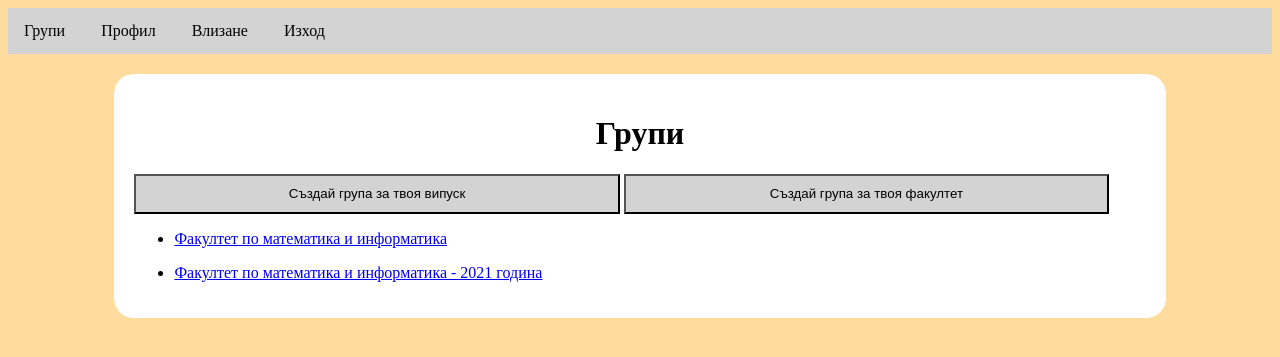
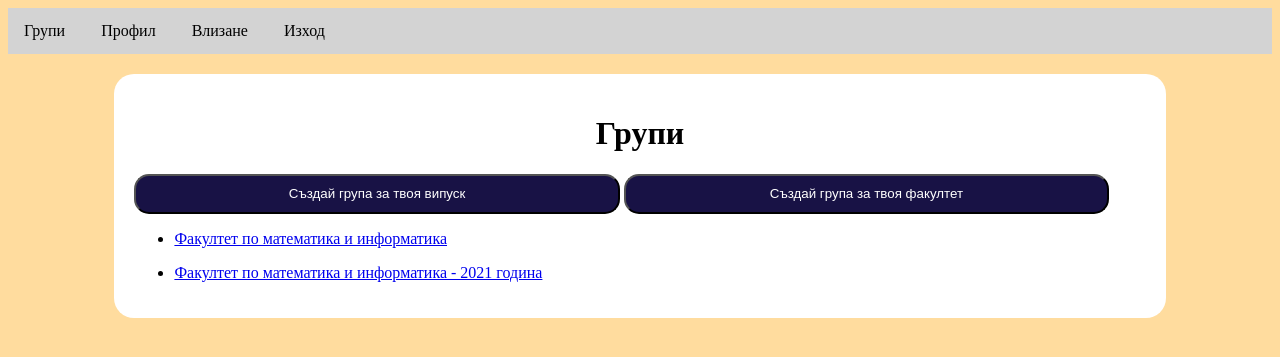
Before and after one commit to BorislavaBorisova/alumni-club, a PHP site: page /alumni/groups in a window 1280 px wide. Shown: the top 357 px of the page. Run offline with PHP 8.4, Linux system fonts and the light colour scheme; a user stored in the database is signed in; data comes from the database, SQL or seed files in the repository.

Commit message:
Change button colors to better fit our color theme

```diff
--- a/groups/group_list_styles.css
+++ b/groups/group_list_styles.css
@@ -6,9 +6,11 @@
   width: 48%;
   display: inline-block;
   height: 40px;
-  background-color: lightgray;
+  background-color: #181245;
+  color: white;
+  border-radius: 15px;
 }
 
 .create-group .submit:hover {
-  background-color: darkgray;
+  background-color: #090622;
 }
--- a/groups/styles.css
+++ b/groups/styles.css
@@ -28,11 +28,12 @@
 }
 
 .submit {
-  background-color: lightgray;
+  background-color: #181245;
+  color: white;
 }
 
 .submit:hover {
-  background-color: darkgray;
+  background-color: #090622;
 }
 
 #posts {
```
